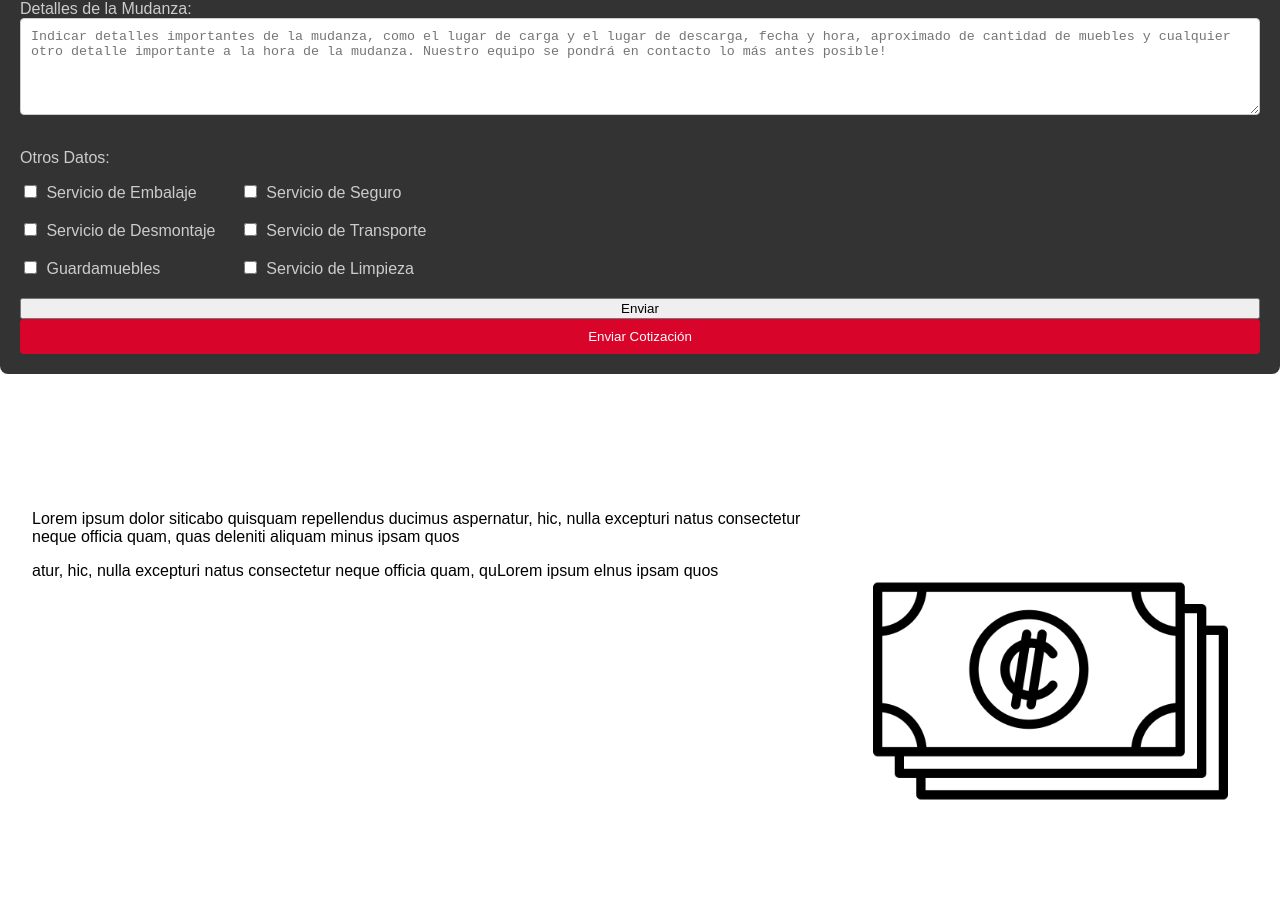
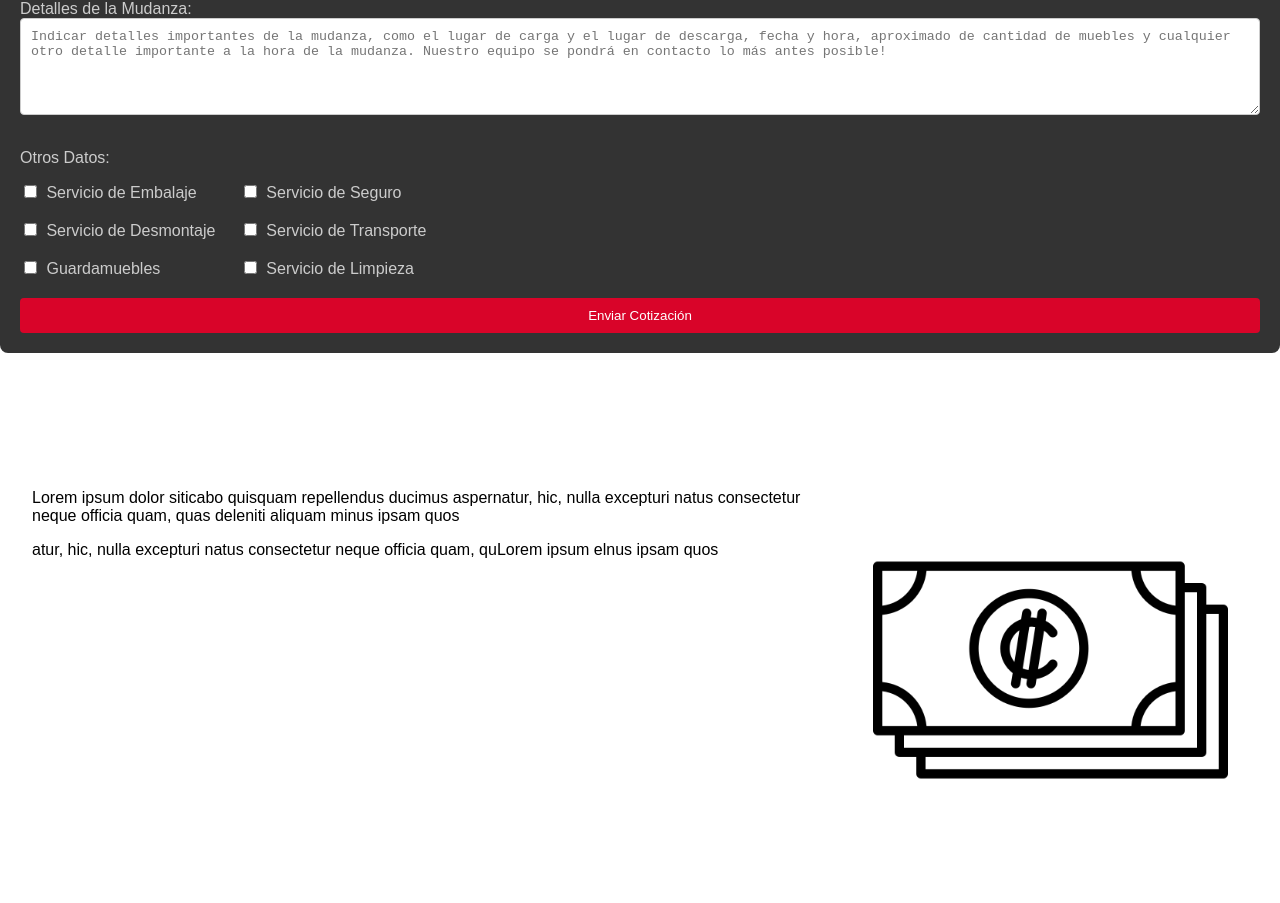
Before and after one commit to TransportesYMudanzasAngeloJV/Transportes-Y-Mudanzas-AngeloJV, a plain HTML site: page index.html in a window 1280 px wide. Shown: the part 2457-3360 px from the top of the page. Drawn offline with nearby package versions, Linux system fonts and the light colour scheme.

Commit message:
Add files via upload

```diff
--- a/index.html
+++ b/index.html
@@ -158,7 +158,7 @@
     <div class="trans">
         <h2>Solicitud de Cotización</h2>
 
-    <form action="enviar.php" method="POST" >
+    <form action="https://formspree.io/f/xayraeqg"method="POST">
 
         <div class="form-group">
             <label for="nombre">Nombre:</label>
@@ -207,9 +207,8 @@
                 </label>
             </div>
         </div>
-        <input type="submit" value="Enviar" id="boton">
 
-        <button type="button" id="enviarBtn">Enviar Cotización</button>
+        <button type="submit" id="enviarBtn">Enviar Cotización</button>
 
     </form>
 
```
